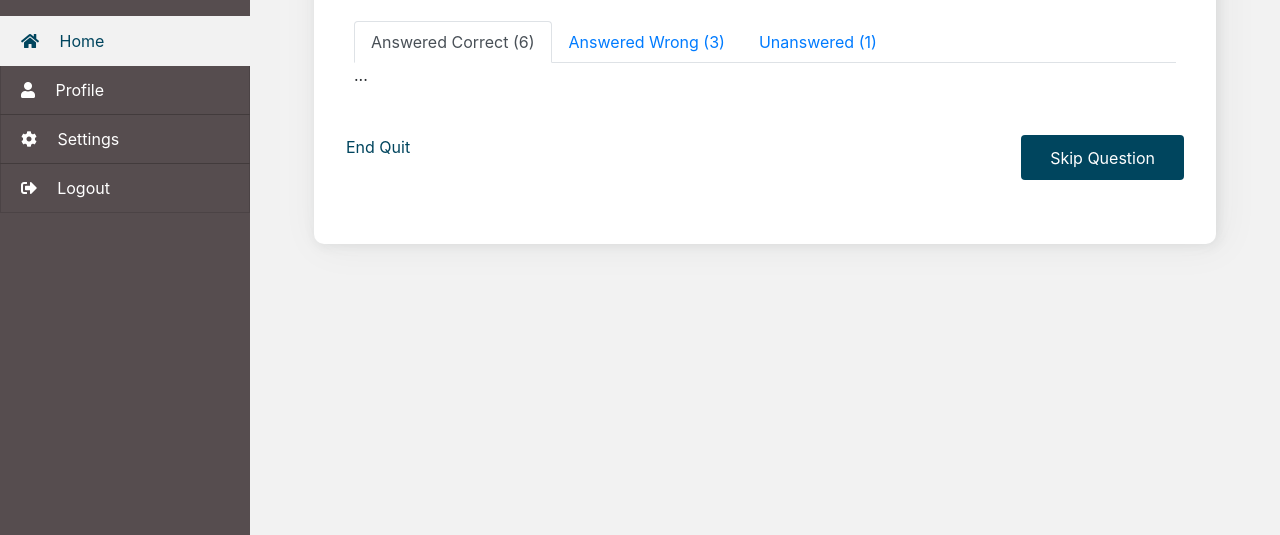
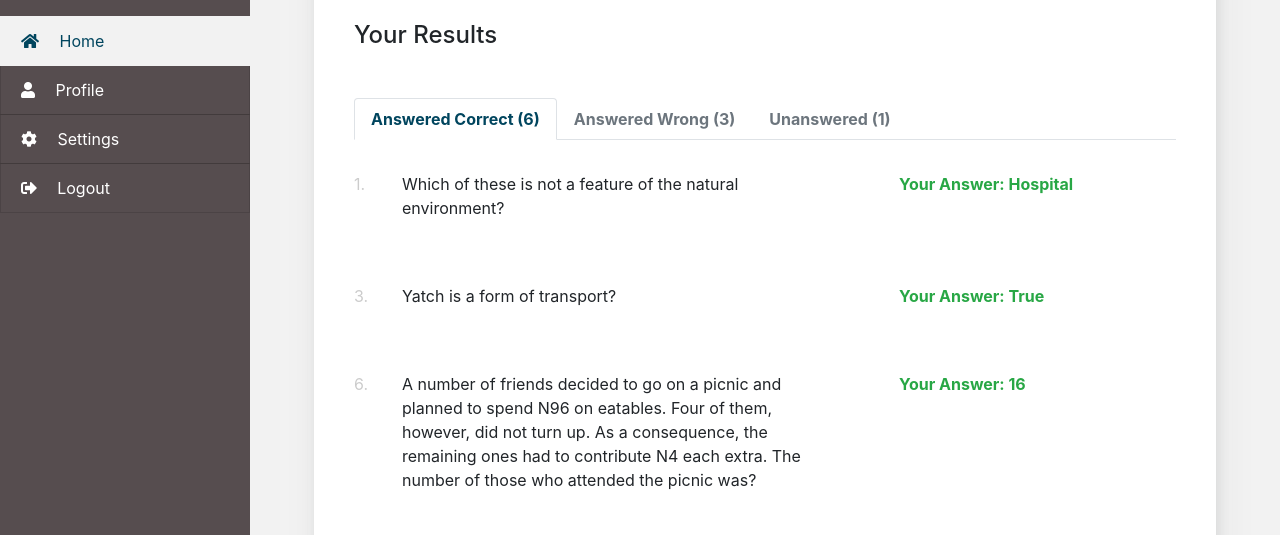
Before and after one commit to saidiadegoke/owens, a website: page answers.html in a window 1280 px wide. Shown: the part 265-800 px from the top of the page. Drawn offline with nearby package versions, Linux system fonts and the light colour scheme.

Commit message:
Implement answers.html page

```diff
--- a/answers.html
+++ b/answers.html
@@ -48,29 +48,90 @@
                     </div>
                   </div>
                   <div class="question-body p-4">
-
+                    <h4 class="mb-5">Your Results</h4>
                     <nav>
   <div class="nav nav-tabs" id="nav-tab" role="tablist">
-    <a class="nav-item nav-link active" id="nav-home-tab" data-toggle="tab" href="#nav-home" role="tab" aria-controls="nav-home" aria-selected="true">Answered Correct (6)</a>
-    <a class="nav-item nav-link" id="nav-profile-tab" data-toggle="tab" href="#nav-profile" role="tab" aria-controls="nav-profile" aria-selected="false">Answered Wrong (3)</a>
-    <a class="nav-item nav-link" id="nav-contact-tab" data-toggle="tab" href="#nav-contact" role="tab" aria-controls="nav-contact" aria-selected="false">Unanswered (1)</a>
+    <a class="nav-item nav-link active pry-color bold" id="nav-home-tab" data-toggle="tab" href="#nav-home" role="tab" aria-controls="nav-home" aria-selected="true">Answered Correct (6)</a>
+    <a class="nav-item nav-link text-muted bold" id="nav-profile-tab" data-toggle="tab" href="#nav-profile" role="tab" aria-controls="nav-profile" aria-selected="false">Answered Wrong (3)</a>
+    <a class="nav-item nav-link text-muted bold" id="nav-contact-tab" data-toggle="tab" href="#nav-contact" role="tab" aria-controls="nav-contact" aria-selected="false">Unanswered (1)</a>
   </div>
 </nav>
-<div class="tab-content" id="nav-tabContent">
-  <div class="tab-pane fade show active" id="nav-home" role="tabpanel" aria-labelledby="nav-home-tab">...</div>
+<div class="tab-content answers-tab" id="nav-tabContent">
+  <div class="tab-pane fade show active" id="nav-home" role="tabpanel" aria-labelledby="nav-home-tab">
+    <div class="answers-list">
+        <div class="row">
+            <div class="col-md-7">
+                <span class="a-no">1.</span>
+                <p>
+                    Which of these is not a feature of the natural environment?
+                </p>
+            </div>
+            <div class="col-md-5">
+                <p class="text-success bold">Your Answer: Hospital</p>
+            </div>
+        </div>
+        <div class="row">
+            <div class="col-md-7">
+                <span class="a-no">3.</span>
+                <p>
+                    Yatch is a form of transport?
+                </p>
+            </div>
+            <div class="col-md-5">
+                <p class="text-success bold">Your Answer: True</p>
+            </div>
+        </div>
+        <div class="row">
+            <div class="col-md-7">
+                <span class="a-no">6.</span>
+                <p>
+                    A number of friends decided to go on a picnic and planned to spend N96 on eatables. Four of them, however, did not turn up. As a consequence, the remaining ones had to contribute N4 each extra. The number of those who attended the picnic was?
+                </p>
+            </div>
+            <div class="col-md-5">
+                <p class="text-success bold">Your Answer: 16</p>
+            </div>
+        </div>
+    </div>
+  </div>
   <div class="tab-pane fade" id="nav-profile" role="tabpanel" aria-labelledby="nav-profile-tab">...</div>
   <div class="tab-pane fade" id="nav-contact" role="tabpanel" aria-labelledby="nav-contact-tab">...</div>
 </div>
 
                   </div>
 
-                  <div class="question-footer d-flex justify-content-space-between mx-3 mb-5 mt-4">
-                    <a href="#" class="pry-color">End Quit</a>
-                    <a href="result.html" class="pry-btn">Skip Question</a>
+                  <div class="question-footer d-flex justify-content-center align-items-center mx-3 mb-5 mt-4">
+                    <a href="#" class="pry-color"><i class="fas fa-list-ol"></i>View Leaderboard</a>
+                    <a href="#" class="pry-btn mx-4"><i class="fas fa-clipboard-list"></i>Skip Question</a>
+                    <a href="#" class="pry-btn red1-bg"><i class="fas fa-redo"></i>Play Again</a>
                   </div>
                 </div>
             </section>
         </div>
+
+        <!-- Trigger the modal with a button -->
+<button type="button" class="btn btn-info btn-lg" data-toggle="modal" data-target="#myModal">Open Modal</button>
+
+<!-- Modal -->
+<div id="myModal" class="modal fade" role="dialog">
+  <div class="modal-dialog">
+
+    <!-- Modal content-->
+    <div class="modal-content">
+      <div class="modal-header">
+        <button type="button" class="close" data-dismiss="modal">&times;</button>
+        <h4 class="modal-title">The Leaderboard</h4>
+      </div>
+      <div class="modal-body">
+        <p>Some text in the modal.</p>
+      </div>
+      <div class="modal-footer">
+        <button type="button" class="btn btn-default" data-dismiss="modal">Close</button>
+      </div>
+    </div>
+
+  </div>
+</div>
 
         <script type="text/javascript" src="js/jquery.min.js"></script>
         <script src="https://cdnjs.cloudflare.com/ajax/libs/popper.js/1.14.6/umd/popper.min.js" integrity="sha384-wHAiFfRlMFy6i5SRaxvfOCifBUQy1xHdJ/yoi7FRNXMRBu5WHdZYu1hA6ZOblgut" crossorigin="anonymous"></script>
--- a/css/style.scss
+++ b/css/style.scss
@@ -261,7 +261,7 @@ nav {
     transition: color .15s ease-in-out,background-color .15s ease-in-out,border-color .15s ease-in-out,box-shadow .15s ease-in-out;
 }
 .pry-color {
-    color: #00455e;
+    color: #00455e !important;
 }
 .d-flex-column {
     flex-direction: column;
@@ -470,3 +470,22 @@ a:hover {
         margin-left: 1em;
     }
 }
+.answers-tab {
+    padding: 2em 0;
+    .answers-list {
+        .a-no {
+            margin-right: 2em;
+            color: #ccc;
+            position: absolute;
+        }
+        p {
+            margin-left: 3em;
+        }
+        .col-md-7 {
+            position: relative
+        }
+        .row {
+            margin-bottom: 3em;
+        }
+    }
+}
```
Also changed, not shown: css/style.css, 1 other file.
